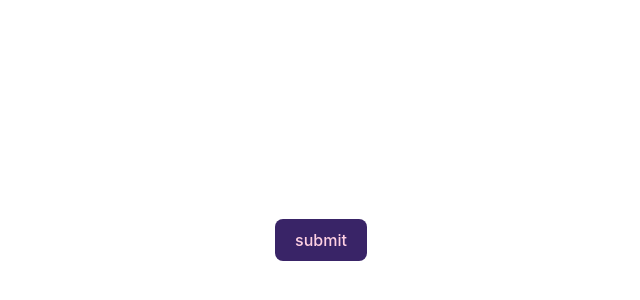
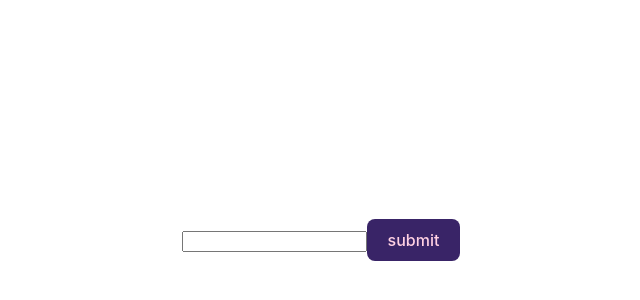
Before and after one commit to ruhul-appnap/t-blog, a React (Vite) app: page / in a window 1280 px wide. Shown: the part 160-460 px from the top of the page, without its empty margins (319-959 px from the left). Built offline with nearby package versions, Linux system fonts and the light colour scheme.

Commit message:
Feat: Add input element

```diff
--- a/src/App.tsx
+++ b/src/App.tsx
@@ -1,11 +1,12 @@
 
 import './App.css'
-import { Button } from './components'
+import { Button, Input } from './components'
 
 function App() {
 
   return (
     <>
+      <Input type='number' />
       <Button variant='primary' className='width-100'>submit</Button>
     </>
   )
--- a/src/components/index.ts
+++ b/src/components/index.ts
@@ -1 +1,2 @@
 export { default as Button } from "./ui/Button"
+export { default as Input } from "./ui/Input"
--- /dev/null
+++ b/src/components/ui/Input/Input.tsx
@@ -0,0 +1,11 @@
+import React from 'react'
+
+type InputProps = React.ComponentPropsWithoutRef<'input'>
+
+
+const Input = React.forwardRef<HTMLInputElement, InputProps>((props, ref) => {
+
+  return <input className='input' {...props} ref={ref} />
+})
+
+export default Input
--- /dev/null
+++ b/src/components/ui/Input/index.ts
@@ -0,0 +1 @@
+export { default } from "./Input"
```
